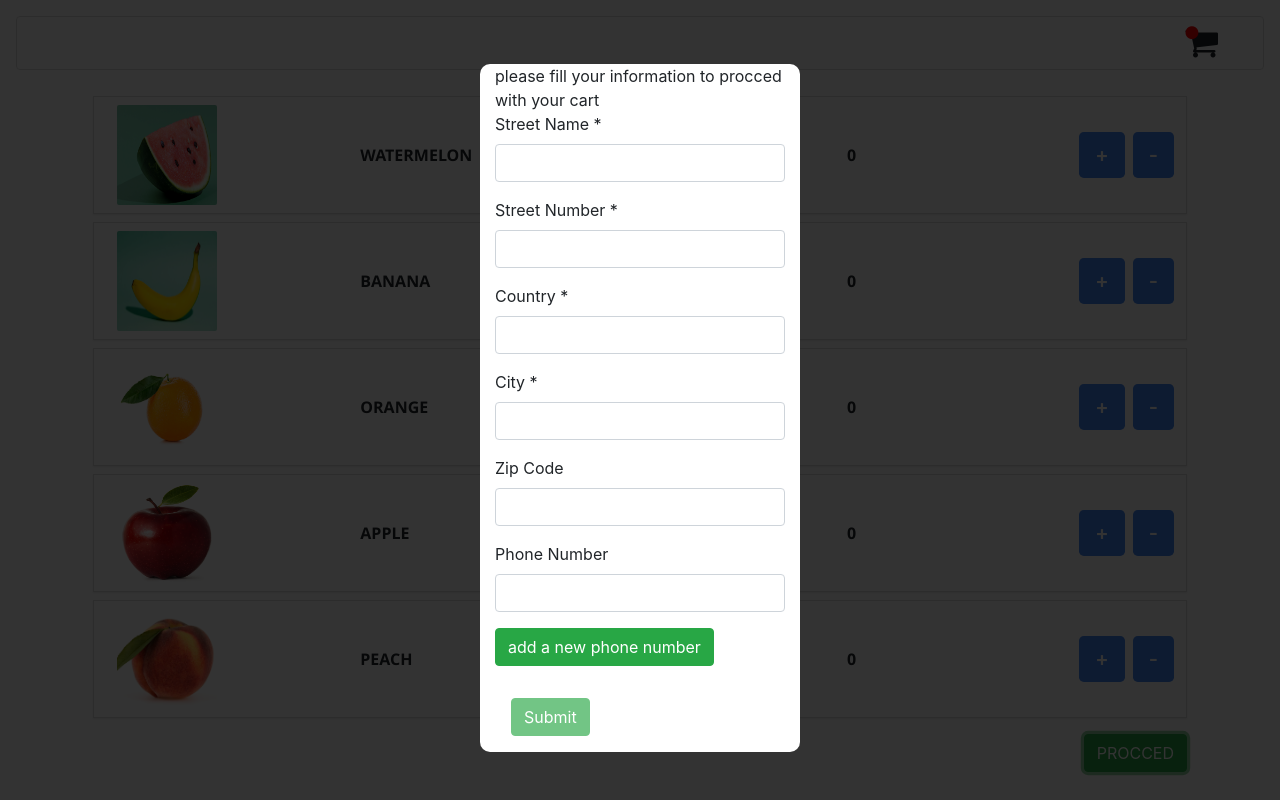
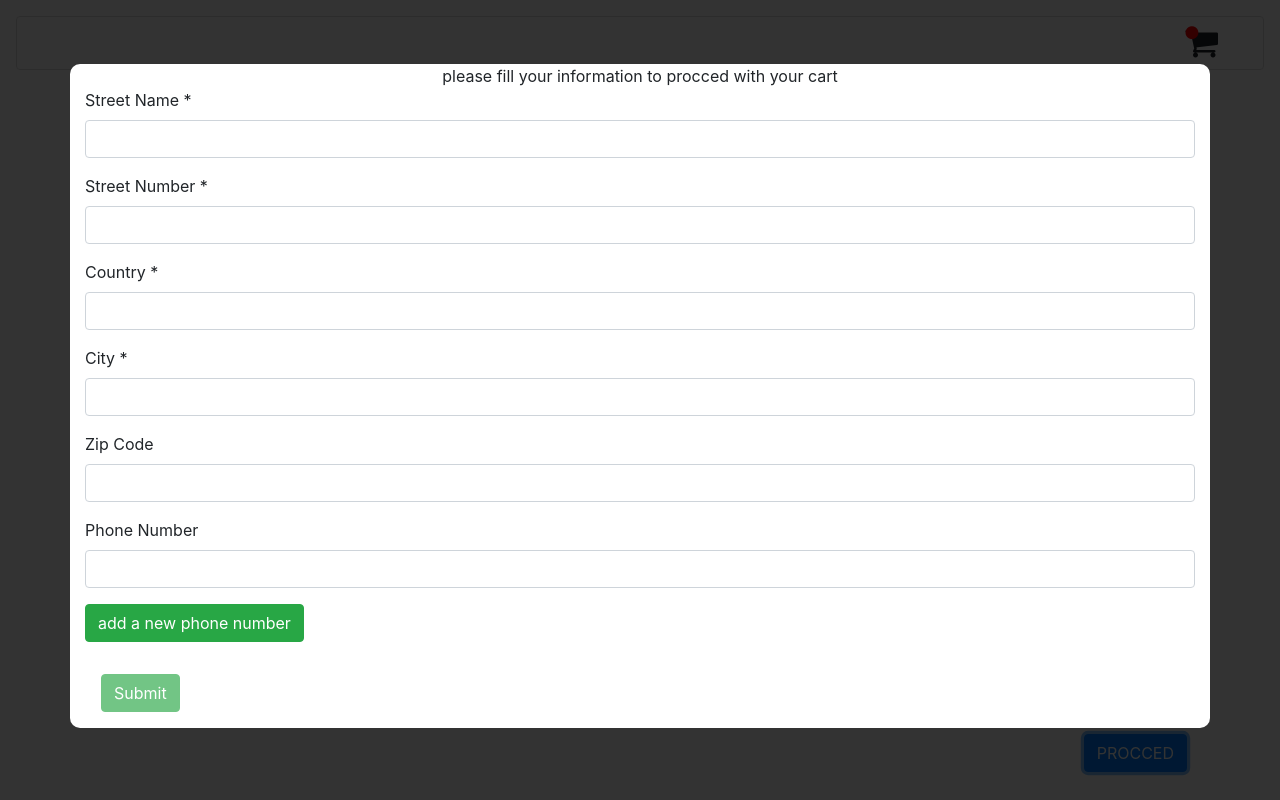
Before and after one commit to qwenzo/cart-angular, an Angular app: page / in a window 1280 px wide. Both pictures are taken after a click on the button "PROCCED". Built offline with nearby package versions, Linux system fonts and the light colour scheme.

Commit message:
changing the cart form width to 100% , proceed button's color to blue

```diff
--- a/src/app/components/cart-form/cart-form.component.html
+++ b/src/app/components/cart-form/cart-form.component.html
@@ -1,5 +1,5 @@
 <div (click)="closeForm($event)" class="shadow-sm formContainer ">
-  <form class='w-25 container formStyle bg-white' (ngSubmit)="submit($event)"  #cartForm="ngForm">
+  <form class=' container formStyle bg-white' (ngSubmit)="submit($event)"  #cartForm="ngForm">
 <div class="d-flex justify-content-center align-items-center">please fill your information to procced with your cart</div>
 
     <div class="  form-group">
--- a/src/app/components/cart-list/cart-list.component.html
+++ b/src/app/components/cart-list/cart-list.component.html
@@ -3,5 +3,5 @@
     <div *ngFor="let item of items" >
       <app-cart-item [item]="item"> </app-cart-item>
     </div>
-    <button (click)="onProccedClick()" class="m-2 d-flex float-right btn btn-success">PROCCED</button>
+    <button (click)="onProccedClick()" class="m-2 d-flex float-right btn btn-primary">PROCCED</button>
     </div>
```
